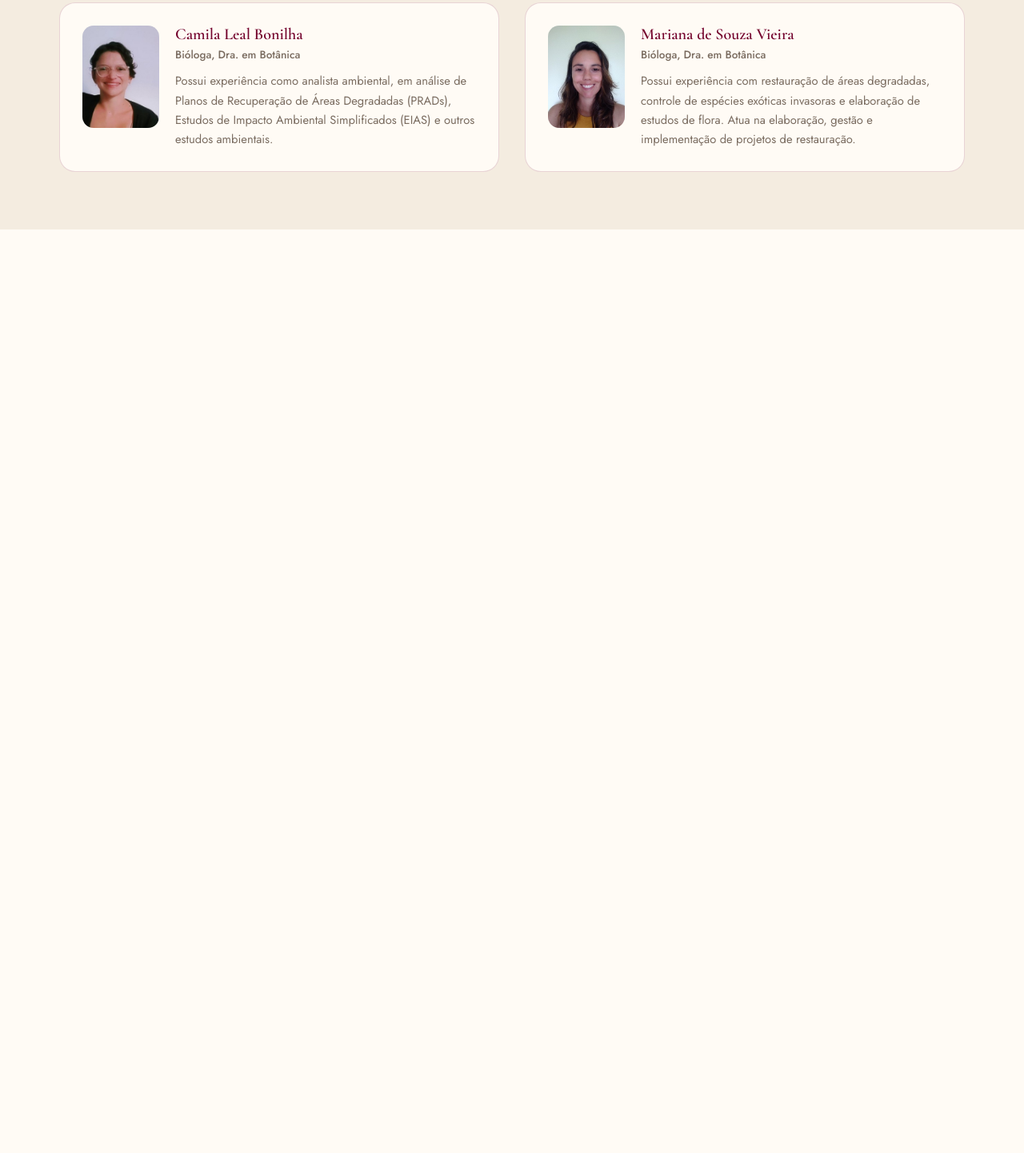
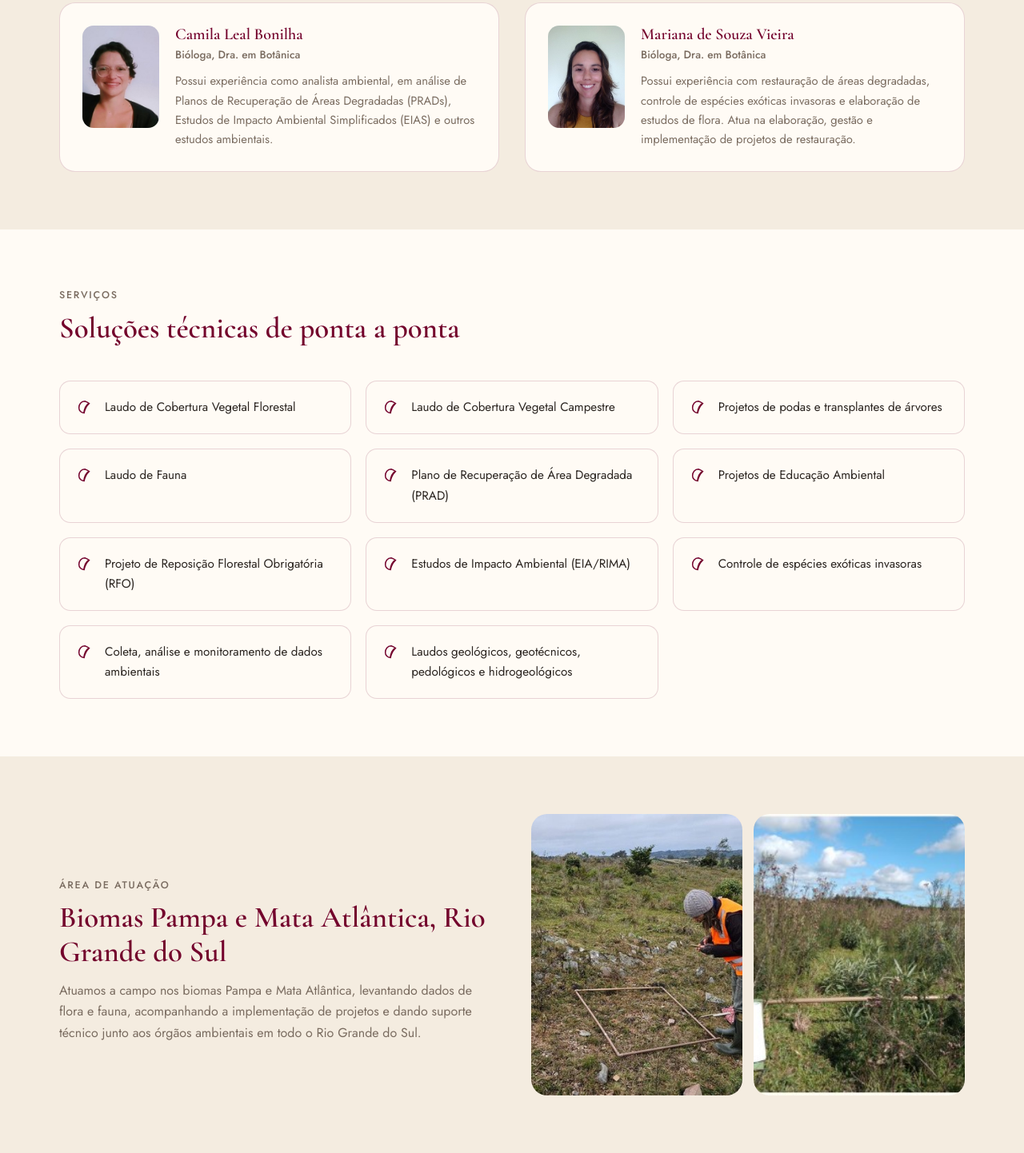
Before and after one commit to crislamp/garupa-site, a plain HTML site: page index.html in a window 1280 px wide. Shown: the part 1767-3209 px from the top of the page at 80% size. Before the commit the page ends 2054 px from the top, so only its background shows below. Drawn offline with nearby package versions, Linux system fonts and the light colour scheme.

Commit message:
Add Serviços and Área de atuação sections

```diff
--- a/index.html
+++ b/index.html
@@ -267,6 +267,44 @@ nav.links a:hover { color: var(--wine); }
   .team-card { flex-direction: column; }
   .team-card img { width: 100%; height: 220px; }
 }
+
+/* Serviços */
+.service-grid {
+  display: grid;
+  grid-template-columns: repeat(3, 1fr);
+  gap: 18px;
+}
+.service-card {
+  display: flex;
+  align-items: flex-start;
+  gap: 14px;
+  padding: 20px;
+  background: var(--cream);
+  border: 1px solid var(--border);
+  border-radius: 14px;
+}
+.service-card svg { flex-shrink: 0; width: 22px; height: 22px; margin-top: 2px; color: var(--wine); }
+.service-card span { font-size: 0.95rem; }
+
+/* Atuação */
+.atuacao-grid {
+  display: grid;
+  grid-template-columns: 1fr 1fr;
+  gap: 48px;
+  align-items: center;
+}
+.atuacao-grid > * { min-width: 0; }
+.atuacao-grid p { color: var(--text-dim); margin-top: 14px; }
+.atuacao-photos { display: grid; grid-template-columns: 1fr 1fr; gap: 14px; }
+.atuacao-photos img { width: 100%; height: 100%; aspect-ratio: 3/4; object-fit: cover; border-radius: var(--radius); }
+
+@media (max-width: 860px) {
+  .service-grid { grid-template-columns: repeat(2, 1fr); }
+  .atuacao-grid { grid-template-columns: 1fr; }
+}
+@media (max-width: 520px) {
+  .service-grid { grid-template-columns: 1fr; }
+}
 </style>
 </head>
 <body>
@@ -358,6 +396,42 @@ nav.links a:hover { color: var(--wine); }
       </div>
     </div>
   </section>
+
+  <section class="section" id="servicos">
+    <div class="container">
+      <div class="section-head">
+        <p class="eyebrow">Serviços</p>
+        <h2>Soluções técnicas de ponta a ponta</h2>
+      </div>
+      <div class="service-grid">
+        <div class="service-card"><svg viewBox="0 0 24 24" fill="none" stroke="currentColor" stroke-width="1.6"><path d="M12 3C7 3 4 7 4 12c0 4 3 7 7 7 1-5 3-9 7-13-3-2-6-3-6-3Z"/><path d="M11 19c0-6 2-10 6-13"/></svg><span>Laudo de Cobertura Vegetal Florestal</span></div>
+        <div class="service-card"><svg viewBox="0 0 24 24" fill="none" stroke="currentColor" stroke-width="1.6"><path d="M12 3C7 3 4 7 4 12c0 4 3 7 7 7 1-5 3-9 7-13-3-2-6-3-6-3Z"/><path d="M11 19c0-6 2-10 6-13"/></svg><span>Laudo de Cobertura Vegetal Campestre</span></div>
+        <div class="service-card"><svg viewBox="0 0 24 24" fill="none" stroke="currentColor" stroke-width="1.6"><path d="M12 3C7 3 4 7 4 12c0 4 3 7 7 7 1-5 3-9 7-13-3-2-6-3-6-3Z"/><path d="M11 19c0-6 2-10 6-13"/></svg><span>Projetos de podas e transplantes de árvores</span></div>
+        <div class="service-card"><svg viewBox="0 0 24 24" fill="none" stroke="currentColor" stroke-width="1.6"><path d="M12 3C7 3 4 7 4 12c0 4 3 7 7 7 1-5 3-9 7-13-3-2-6-3-6-3Z"/><path d="M11 19c0-6 2-10 6-13"/></svg><span>Laudo de Fauna</span></div>
+        <div class="service-card"><svg viewBox="0 0 24 24" fill="none" stroke="currentColor" stroke-width="1.6"><path d="M12 3C7 3 4 7 4 12c0 4 3 7 7 7 1-5 3-9 7-13-3-2-6-3-6-3Z"/><path d="M11 19c0-6 2-10 6-13"/></svg><span>Plano de Recuperação de Área Degradada (PRAD)</span></div>
+        <div class="service-card"><svg viewBox="0 0 24 24" fill="none" stroke="currentColor" stroke-width="1.6"><path d="M12 3C7 3 4 7 4 12c0 4 3 7 7 7 1-5 3-9 7-13-3-2-6-3-6-3Z"/><path d="M11 19c0-6 2-10 6-13"/></svg><span>Projetos de Educação Ambiental</span></div>
+        <div class="service-card"><svg viewBox="0 0 24 24" fill="none" stroke="currentColor" stroke-width="1.6"><path d="M12 3C7 3 4 7 4 12c0 4 3 7 7 7 1-5 3-9 7-13-3-2-6-3-6-3Z"/><path d="M11 19c0-6 2-10 6-13"/></svg><span>Projeto de Reposição Florestal Obrigatória (RFO)</span></div>
+        <div class="service-card"><svg viewBox="0 0 24 24" fill="none" stroke="currentColor" stroke-width="1.6"><path d="M12 3C7 3 4 7 4 12c0 4 3 7 7 7 1-5 3-9 7-13-3-2-6-3-6-3Z"/><path d="M11 19c0-6 2-10 6-13"/></svg><span>Estudos de Impacto Ambiental (EIA/RIMA)</span></div>
+        <div class="service-card"><svg viewBox="0 0 24 24" fill="none" stroke="currentColor" stroke-width="1.6"><path d="M12 3C7 3 4 7 4 12c0 4 3 7 7 7 1-5 3-9 7-13-3-2-6-3-6-3Z"/><path d="M11 19c0-6 2-10 6-13"/></svg><span>Controle de espécies exóticas invasoras</span></div>
+        <div class="service-card"><svg viewBox="0 0 24 24" fill="none" stroke="currentColor" stroke-width="1.6"><path d="M12 3C7 3 4 7 4 12c0 4 3 7 7 7 1-5 3-9 7-13-3-2-6-3-6-3Z"/><path d="M11 19c0-6 2-10 6-13"/></svg><span>Coleta, análise e monitoramento de dados ambientais</span></div>
+        <div class="service-card"><svg viewBox="0 0 24 24" fill="none" stroke="currentColor" stroke-width="1.6"><path d="M12 3C7 3 4 7 4 12c0 4 3 7 7 7 1-5 3-9 7-13-3-2-6-3-6-3Z"/><path d="M11 19c0-6 2-10 6-13"/></svg><span>Laudos geológicos, geotécnicos, pedológicos e hidrogeológicos</span></div>
+      </div>
+    </div>
+  </section>
+
+  <section class="section section-alt" id="atuacao">
+    <div class="container atuacao-grid">
+      <div>
+        <p class="eyebrow">Área de atuação</p>
+        <h2>Biomas Pampa e Mata Atlântica, Rio Grande do Sul</h2>
+        <p>Atuamos a campo nos biomas Pampa e Mata Atlântica, levantando dados de flora e fauna, acompanhando a implementação de projetos e dando suporte técnico junto aos órgãos ambientais em todo o Rio Grande do Sul.</p>
+      </div>
+      <div class="atuacao-photos">
+        <img src="assets/fieldwork-1.jpg" alt="Equipe da Garupá realizando levantamento de vegetação em campo"/>
+        <img src="assets/fieldwork-2.jpg" alt="Medição de vegetação nativa com trena em área de campo"/>
+      </div>
+    </div>
+  </section>
 </main>
 
 </body>
```
